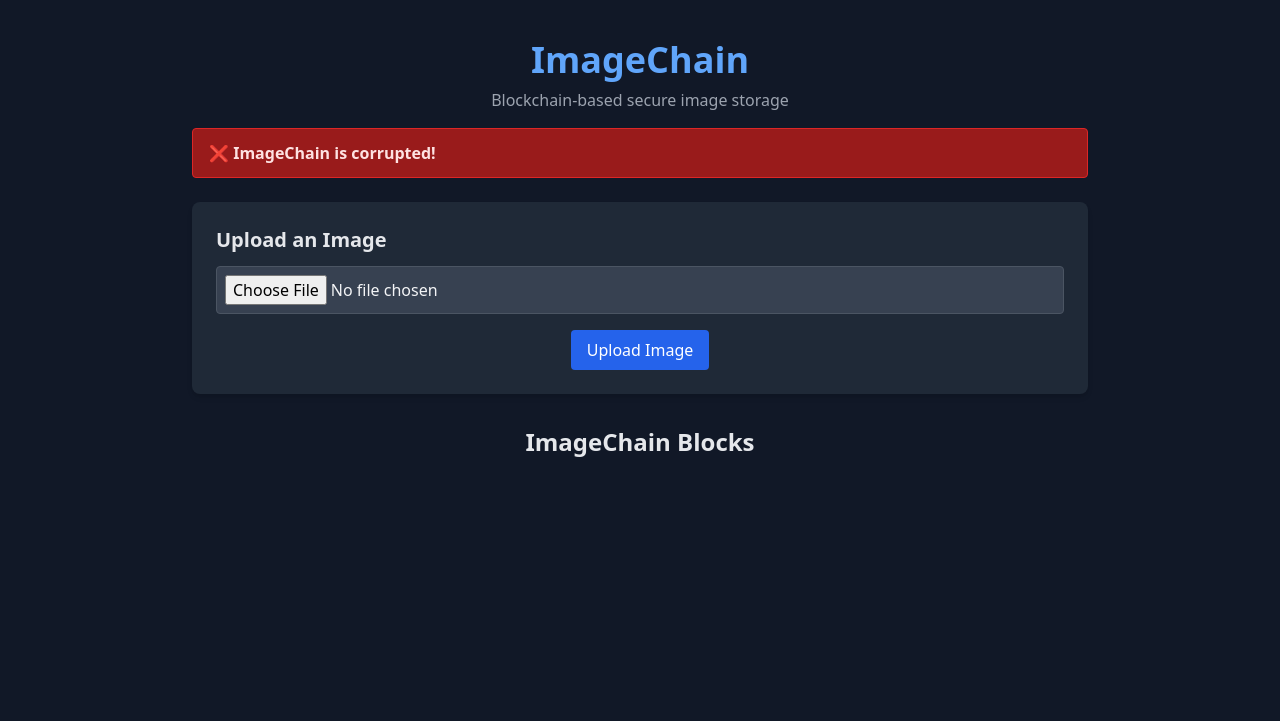
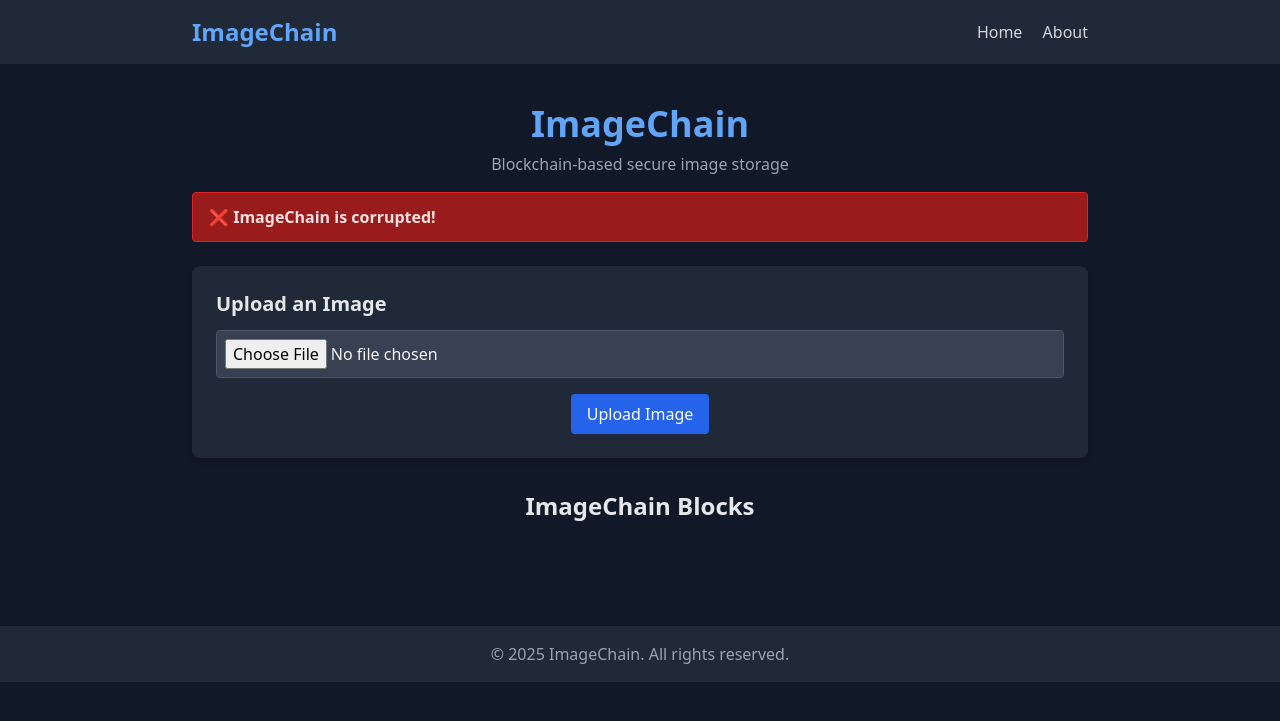
Before and after one commit to tharunR-17/ImageChain, a Flask app: template templates/index.html in a window 1280 px wide. Shown: the top 721 px of the page. Run offline with Flask 3, Linux system fonts and the light colour scheme; the template is opened without the code that fills it, so the values that code supplies are empty; some libraries are stand-ins or nearby versions.

Commit message:
Added Navigation bar, About, and Footer

```diff
--- a/templates/index.html
+++ b/templates/index.html
@@ -7,6 +7,17 @@
     <script src="https://cdn.tailwindcss.com"></script>
 </head>
 <body class="bg-gray-900 text-gray-100">
+
+    <!-- Navbar -->
+    <nav class="bg-gray-800 p-4">
+        <div class="max-w-4xl mx-auto flex justify-between items-center">
+            <a href="index.html" class="text-2xl font-bold text-blue-400">ImageChain</a>
+            <div class="space-x-4">
+                <a href="/" class="text-gray-300 hover:text-blue-400">Home</a>
+                <a href="about" class="text-gray-300 hover:text-blue-400">About</a>
+            </div>
+        </div>
+    </nav>
 
     <div class="max-w-4xl mx-auto py-10">
         <!-- Header -->
@@ -54,5 +65,10 @@
         </div>
     </div>
 
+    <!-- Footer -->
+    <footer class="bg-gray-800 text-gray-400 text-center py-4 mt-10">
+        <p>&copy; 2025 ImageChain. All rights reserved.</p>
+    </footer>
+
 </body>
 </html>
```
